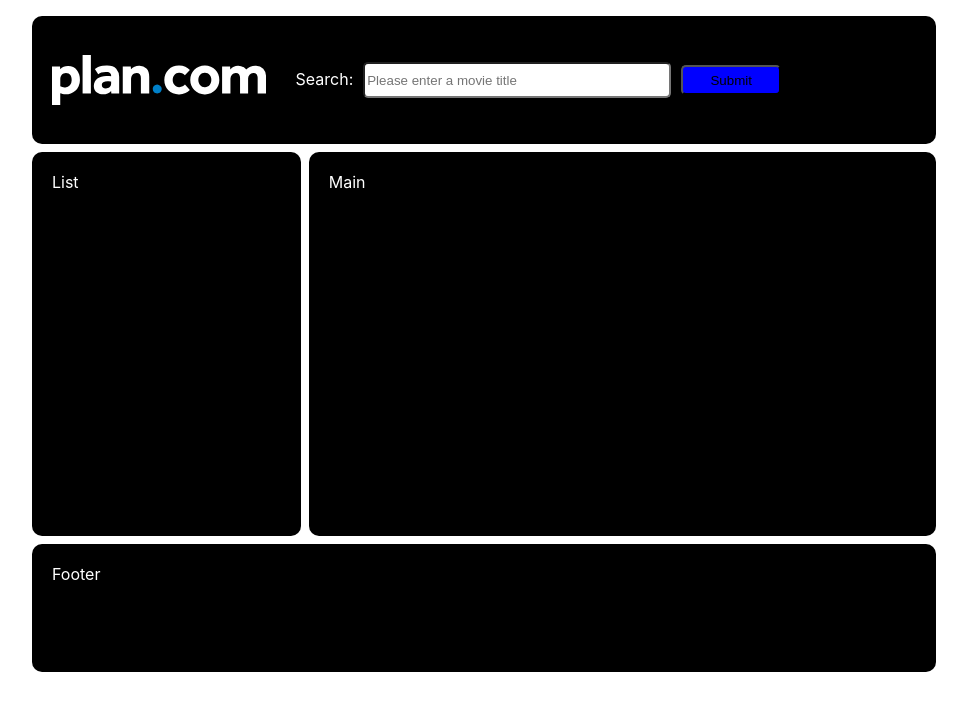
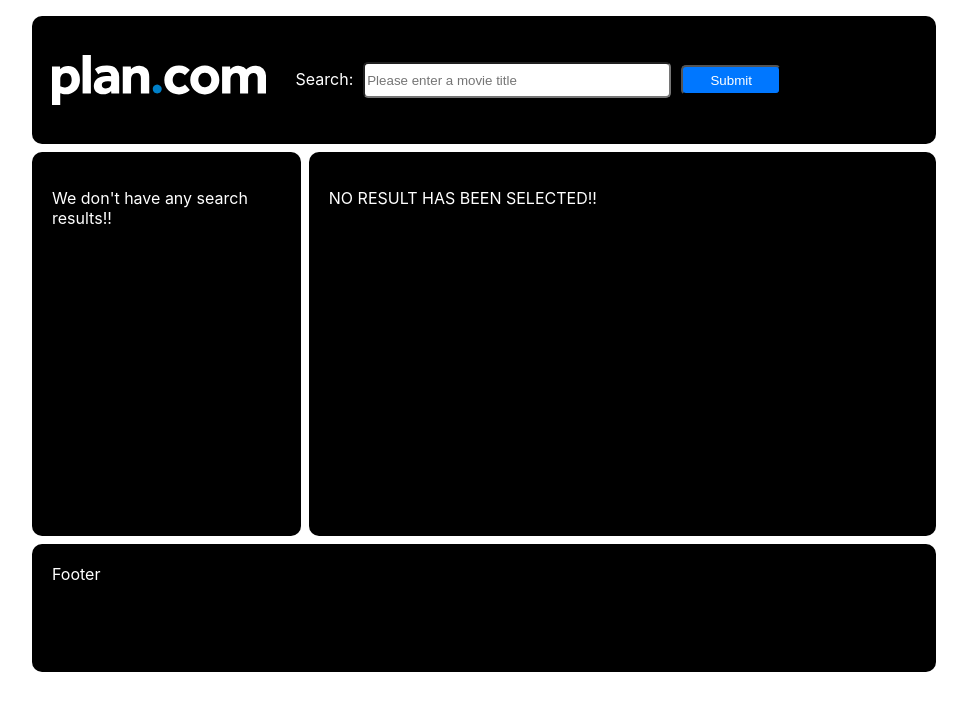
Before and after one commit to will-bush/plan-coding-challenge, a React (Create React App) app in the folder plan-coding-challenge/: page /home in a window 1280 px wide. Shown: the top 710 px of the page, without its empty margins (160-1127 px from the left). Built offline with nearby package versions, Linux system fonts and the light colour scheme.

Commit message:
search form added

```diff
--- /dev/null
+++ b/plan-coding-challenge/src/API.js
@@ -0,0 +1,7 @@
+const searchURL = "http://www.omdbapi.com/?apikey=a12b58ca&s="
+
+// OMDB API CALL
+
+const search = query => fetch(searchURL + query).then(resp => resp.json())
+
+export default { search }
--- a/plan-coding-challenge/src/Components/Home.js
+++ b/plan-coding-challenge/src/Components/Home.js
@@ -2,8 +2,52 @@ import React from 'react';
 import './Home.css'
 import logo from '../logo.svg'
 import SearchForm from './SearchForm'
+import ResultsList from './ResultsList'
+import API from '../API'
 
 class Home extends React.Component {
+
+    state = {
+        search_results: null,
+        selected_result: null
+    }
+
+
+    // WRITE A CUSTOM USEFETCH HOOK THAT MAKES THE OMDB API CALL, USING THE SEARCH QUERY PASSED IN BY SearchForm
+    // useFetch = (searchQuery, options) => {
+    //     const [response, setResponse] = React.useState(null);
+    //     const [error, setError] = React.useState(null);
+
+    //     React.useEffect(() => {
+    //       const FetchData = async () => {
+    //         try {
+    //           const res = await fetch(SearchURL+searchQuery, options);
+    //           const json = await res.json();
+    //           setResponse(json);
+    //         } catch (error) {
+    //           setError(error);
+    //         }
+    //       };
+    //       FetchData();
+    //     }, []);
+    //     return { response, error };
+    //   };
+
+    // WRITE A FUNCTION THAT SETS THE SELECTED RESULT IN THE DETAIL VIEW
+    viewResult = (result) => {
+        this.setState({
+            selected_result: result
+        })
+    }
+
+    search = (query) => {
+        API.search(query)
+        .then(resp => this.setState({
+            search_results: resp
+        }))
+    }
+
+    // X
 
     render() {
 
@@ -11,13 +55,13 @@ class Home extends React.Component {
             <div className="home">
                 <header>
                     <img className="logo" src={logo} alt="plan.com logo"/>
-                    <SearchForm/>
+                    <SearchForm search={this.search}/>
                 </header>
                 <aside>
-                    List
+                   {this.state.search_results && this.state.search_results.Search.length > 0? <ResultsList results={this.state.search_results}/> : <p>We don't have any search results!!</p>}
                 </aside>
                 <main>
-                    Main
+                    {this.state.selected_result ? <p>THIS IS THE SELECTED RESULT</p> : <p>NO RESULT HAS BEEN SELECTED!!</p>}
                 </main>
                 <footer>
                     Footer
--- /dev/null
+++ b/plan-coding-challenge/src/Components/ResultsList.js
@@ -0,0 +1,15 @@
+import React from 'react';
+
+class ResultsList extends React.Component {
+
+    render() {
+
+        return (
+            <div>
+                {this.props.results.Search.map(result => <h1>{result.Title}</h1>)}
+            </div>
+        )
+    }
+}
+
+export default ResultsList;
--- a/plan-coding-challenge/src/Components/SearchForm.css
+++ b/plan-coding-challenge/src/Components/SearchForm.css
@@ -13,6 +13,12 @@
 
 #submit {
     width: 100px;
-    background-color: blue;
+    background-color: rgb(0, 119, 255);
     height: 30px;
+    color: white;
 }
+
+#submit:hover {
+    background-color: rgb(50, 50, 51);
+    color:  rgb(0, 119, 255);
+}
--- a/plan-coding-challenge/src/Components/SearchForm.js
+++ b/plan-coding-challenge/src/Components/SearchForm.js
@@ -15,8 +15,9 @@ class SearchForm extends React.Component {
     }
 
     handleSubmit(event) {
-      alert('A name was submitted: ' + this.state.value);
-      event.preventDefault();
+        event.preventDefault();
+        alert('The user searched for: ' + this.state.value);
+        this.props.search(this.state.value)
     }
 
     render() {
```
